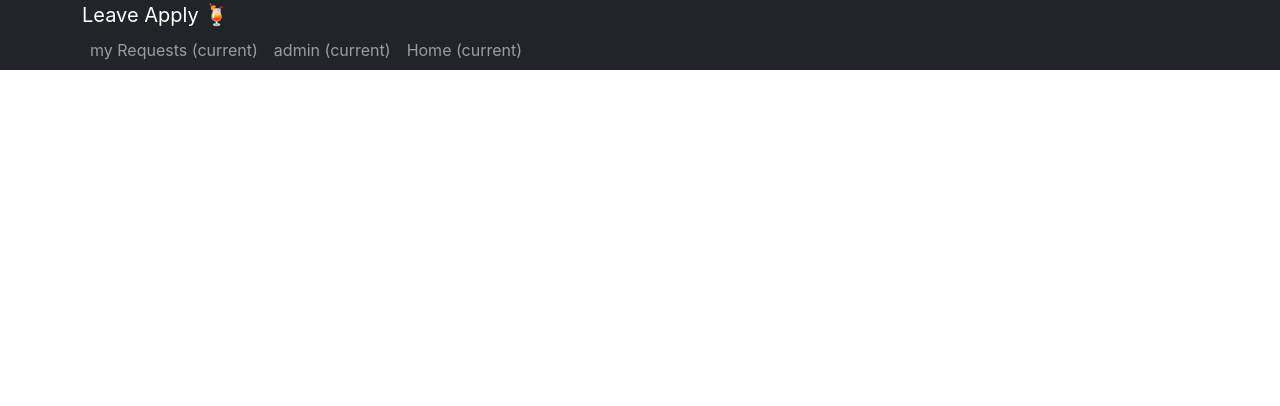
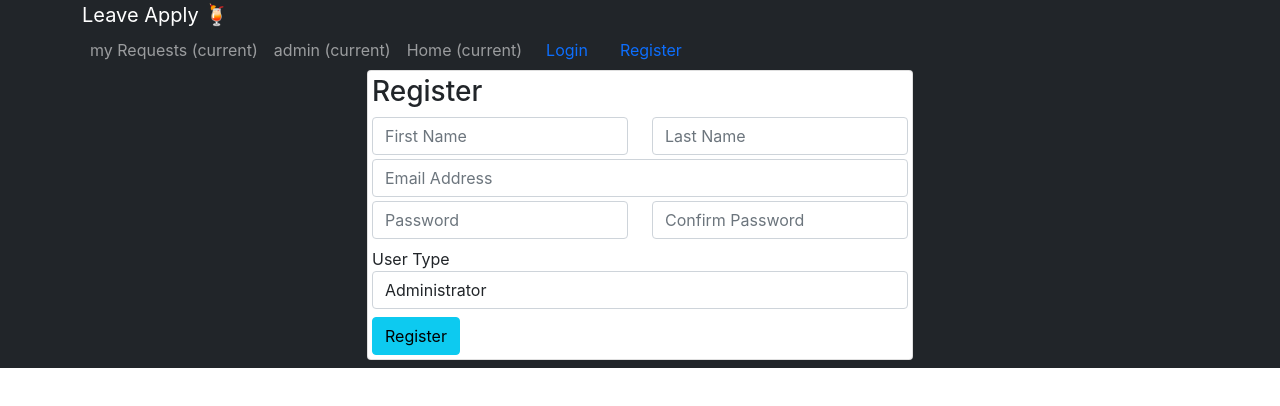
Before and after one commit to IasonArgyrakis/leave-apply, a React (Create React App) app: page /register in a window 1280 px wide. Shown: the top 406 px of the page. Built offline with nearby package versions, Linux system fonts and the light colour scheme.

Commit message:
authetication using state

```diff
--- a/package.json
+++ b/package.json
@@ -6,10 +6,13 @@
     "@testing-library/jest-dom": "^5.16.1",
     "@testing-library/react": "^12.1.2",
     "@testing-library/user-event": "^13.5.0",
+    "axios": "^0.25.0",
     "react": "^17.0.2",
     "react-dom": "^17.0.2",
+    "react-redux": "^7.2.6",
     "react-router-dom": "^6.2.1",
     "react-scripts": "5.0.0",
+    "redux": "^4.1.2",
     "web-vitals": "^2.1.4"
   },
   "scripts": {
--- a/src/App.js
+++ b/src/App.js
@@ -10,8 +10,16 @@ import Navbar from "./components/Navbar/Navbar";
 import LeaveSubmissions from "./components/leaveSubmissions/leaveSubmissions";
 
 import LeaveSubmissionForm from "./components/leaveSubmissions/LeaveSubmissionForm";
+import Login from "./components/login/login";
+import Register from "./components/register/register";
+import {useSelector} from "react-redux";
+
+
 
 function App() {
+
+const counter = useSelector(state => state.counter)
+
     return (
         <Router>
             <div className="container ">
@@ -19,9 +27,13 @@ function App() {
                 <Navbar/>
 
 
+
                 <Routes>
-                    <Route path='/all-requests' element={<Home/>}/>
+                    <Route path='/all-requests' element={<Home/> }/>
                     <Route path='/new-request' element={<NewRequest/>}/>
+                    <Route path='/login' element={<Login/>}/>
+                    <Route path='/register' element={<Register/>}/>
+                    <Route path='/counter' element={<h2 className={'text-white'}>{counter}</h2>}/>
                 </Routes>
             </div>
 
--- a/src/components/Navbar/Navbar.js
+++ b/src/components/Navbar/Navbar.js
@@ -8,8 +8,8 @@ function Navbar() {
                     aria-controls="navbarNav" aria-expanded="false" aria-label="Toggle navigation">
                 <span className="navbar-toggler-icon"></span>
             </button>
-            <div className="collapse navbar-collapse" id="navbarNav">
-                <ul className="navbar-nav">
+            <div className="collapse navbar-collapse " id="navbarNav">
+                <ul className="navbar-nav mr-auto">
                     <li className="nav-item active">
                         <Link className="nav-link" to='/all-requests'>my Requests <span className="sr-only">(current)</span></Link>
 
@@ -24,6 +24,8 @@ function Navbar() {
                     </li>
 
                 </ul>
+                <Link className="nav-link" to='/login'>Login </Link>
+                <Link className="nav-link" to='/register'>Register</Link>
             </div>
         </nav>
     )
--- /dev/null
+++ b/src/components/actions/index.js
@@ -0,0 +1,6 @@
+export const logged = (data)=>{
+    return {
+        type: "user_SIGN_IN",
+        payload:data
+    }
+}
--- /dev/null
+++ b/src/components/login/login.js
@@ -0,0 +1,67 @@
+import axios from "axios";
+import React from "react";
+import {useSelector,useDispatch} from "react-redux";
+import {logged} from "../actions";
+
+function Login() {
+
+
+    const [email, setEmail] = React.useState(undefined)
+    const [password, setPassword] = React.useState(undefined)
+
+    const login = useSelector(state=>state.logged)
+    const dispatch = useDispatch()
+
+    const handleSubmit = (event) => {
+        event.preventDefault()
+
+        setEmail(event.target.email.value)
+        setPassword(event.target.password.value)
+
+
+        let config = {headers: {Accept: "application/json"}};
+        let data = {
+
+            email: email,
+            password: password,
+
+        }
+
+        console.log(data);
+
+        axios
+            .post('http://localhost/api/login/', data, config)
+            .then(function (response) {
+
+                console.log(response.data)
+                dispatch(logged(response.data))
+
+            })
+            .catch(function (errors) {
+                console.log(errors.errors);
+
+            });
+
+
+    }
+
+    return (
+        <div className="p-5 mw-60">
+        <form className="text-center" onSubmit={handleSubmit}>
+            <h3 className={"text-white"}>Login {login.token}</h3>
+            <div className="form-group">
+                <label htmlFor="exampleInputEmail1">Email address</label>
+                <input type="email" className="form-control" id="email" aria-describedby="emailHelp"
+                       placeholder="Enter email"/>
+
+            </div>
+            <div className="form-group">
+                <label htmlFor="exampleInputPassword1">Password</label>
+                <input type="password" className="form-control" minLength="8"  id="password" placeholder="Password"/>
+            </div>
+            <button type="submit" className="btn btn-primary">Submit</button>
+        </form>
+        </div>
+    )
+}
+export default  Login
--- /dev/null
+++ b/src/components/reducers/counter.js
@@ -0,0 +1,10 @@
+const counterReducer = (state=1,action)=>{
+    switch (action.type){
+        case 'INC':
+            return state+1
+        case 'DEC':
+            return state-1
+        default:return state
+    }
+}
+export default counterReducer;
--- /dev/null
+++ b/src/components/reducers/index.js
@@ -0,0 +1,9 @@
+import {combineReducers} from "redux";
+import counterReducer from './counter'
+import loggedReducer from "./logged";
+
+const allReducers = combineReducers({
+    counter:counterReducer,
+    logged:loggedReducer
+})
+export default  allReducers
--- /dev/null
+++ b/src/components/reducers/logged.js
@@ -0,0 +1,8 @@
+const loggedReducer = (state=false,action)=>{
+    switch (action.type){
+        case 'user_SIGN_IN':
+            return action.payload
+        default:return state
+    }
+}
+export default loggedReducer;
--- /dev/null
+++ b/src/components/register/register.js
@@ -0,0 +1,126 @@
+import React from "react";
+import axios from "axios";
+
+const Register = () => {
+    const [UserToken, setUserToken] = React.useState(undefined)
+
+
+    const [firstName, setfirstName] = React.useState(undefined)
+    const [lastName, setlastName] = React.useState(undefined)
+    const [email, setEmail] = React.useState(undefined)
+    const [password, setPassword] = React.useState(undefined)
+    const [confirm_password, setConfirm_password] = React.useState(undefined)
+    const [type, setType] = React.useState(undefined)
+
+    const [backendErrors, setBackendErrors] = React.useState(false)
+
+    const handleSubmit = (event) => {
+        event.preventDefault()
+
+        setfirstName(event.target.firstName.value)
+        setlastName(event.target.lastName.value)
+        setEmail(event.target.email.value)
+        setPassword(event.target.password.value)
+        setConfirm_password(event.target.password_confirmation.value)
+        setType(event.target.type.value)
+
+        let config = {headers: {Accept: "application/json"}};
+        let data = {
+                firstName: firstName,
+                lastName: lastName,
+                email: email,
+                password: password,
+                confirm_password: confirm_password,
+                type: type
+            }
+            console.log(data);
+
+        if(data.password===data.confirm_password) {
+
+            axios
+                .post('http://localhost/api/register/', data, config)
+                .then(function (response) {
+
+                    console.log(response.data)
+
+                })
+                .catch(function (errors) {
+                    console.log(errors.errors);
+
+                });
+        }
+        else {
+            console.log("passwords dont match")
+        }
+
+
+    }
+
+
+
+    return (
+
+        <div className="row  centered-form">
+            <div className=" mx-auto col-xs-12 col-sm-8 col-md-6 col-sm-offset-2 col-md-offset-4">
+                <div className="panel mb-2 card p-1 panel-default">
+                    <div className="panel-heading">
+                        <h3 className="panel-title">Register</h3>
+
+                    </div>
+                    <div className="panel-body">
+                        <form role="form" onSubmit={handleSubmit}>
+                            <div className="row mb-1">
+                                <div className="col-xs-6 col-sm-6 col-md-6">
+                                    <div className="form-group">
+                                        <input type="text" name="first_name" id="firstName"
+                                               className="form-control input-sm" placeholder="First Name"/>
+                                    </div>
+                                </div>
+                                <div className="col-xs-6 col-sm-6 col-md-6">
+                                    <div className="form-group">
+                                        <input type="text" name="last_name" id="lastName"
+                                               className="form-control input-sm" placeholder="Last Name"/>
+                                    </div>
+                                </div>
+                            </div>
+
+                            <div className="form-group mb-1">
+                                <input type="email" name="email" id="email" className="form-control input-sm"
+                                       placeholder="Email Address"/>
+                            </div>
+
+                            <div className="row mb-1">
+                                <div className="col-xs-6 col-sm-6 col-md-6 mb-1">
+                                    <div className="form-group">
+                                        <input type="password" name="password" id="password"
+                                               className="form-control input-sm"   minlength="8" placeholder="Password"/>
+                                    </div>
+                                </div>
+                                <div className="col-xs-6 col-sm-6 col-md-6 mb-1">
+                                    <div className="form-group">
+                                        <input type="password" name="password_confirmation"
+                                               id="password_confirmation"  minlength="8"  className="form-control input-sm"
+                                               placeholder="Confirm Password"/>
+                                    </div>
+                                </div>
+                            </div>
+                            <div className="form-group mb-2">
+                                <label htmlFor="exampleFormControlSelect1">User Type</label>
+                                <select className="form-control" id="type">
+                                    <option value="admin">Administrator</option>
+                                    <option value="employee">Employee</option>
+
+                                </select>
+                            </div>
+
+                            <input type="submit" value="Register" className="btn btn-info btn-block"/>
+
+                        </form>
+                    </div>
+                </div>
+            </div>
+        </div>
+
+    )
+}
+export default Register
--- a/src/index.js
+++ b/src/index.js
@@ -4,12 +4,20 @@ import './index.css';
 import App from './App';
 import reportWebVitals from './reportWebVitals';
 
+import {createStore} from "redux";
+import allReducers from "./components/reducers"
+import {Provider} from 'react-redux'
+
+let store = createStore(allReducers);
+
 
 ReactDOM.render(
-  <React.StrictMode>
-    <App />
-  </React.StrictMode>,
-  document.getElementById('root')
+    <React.StrictMode>
+        <Provider store={store}>
+            <App/>
+        </Provider>
+    </React.StrictMode>,
+    document.getElementById('root')
 );
 
 // If you want to start measuring performance in your app, pass a function
```
Also changed, not shown: src/components/leaveSubmissions/leaveSubmissions.js (+31 -30 lines), 1 other file (tests, documents, lock files or other folders).
